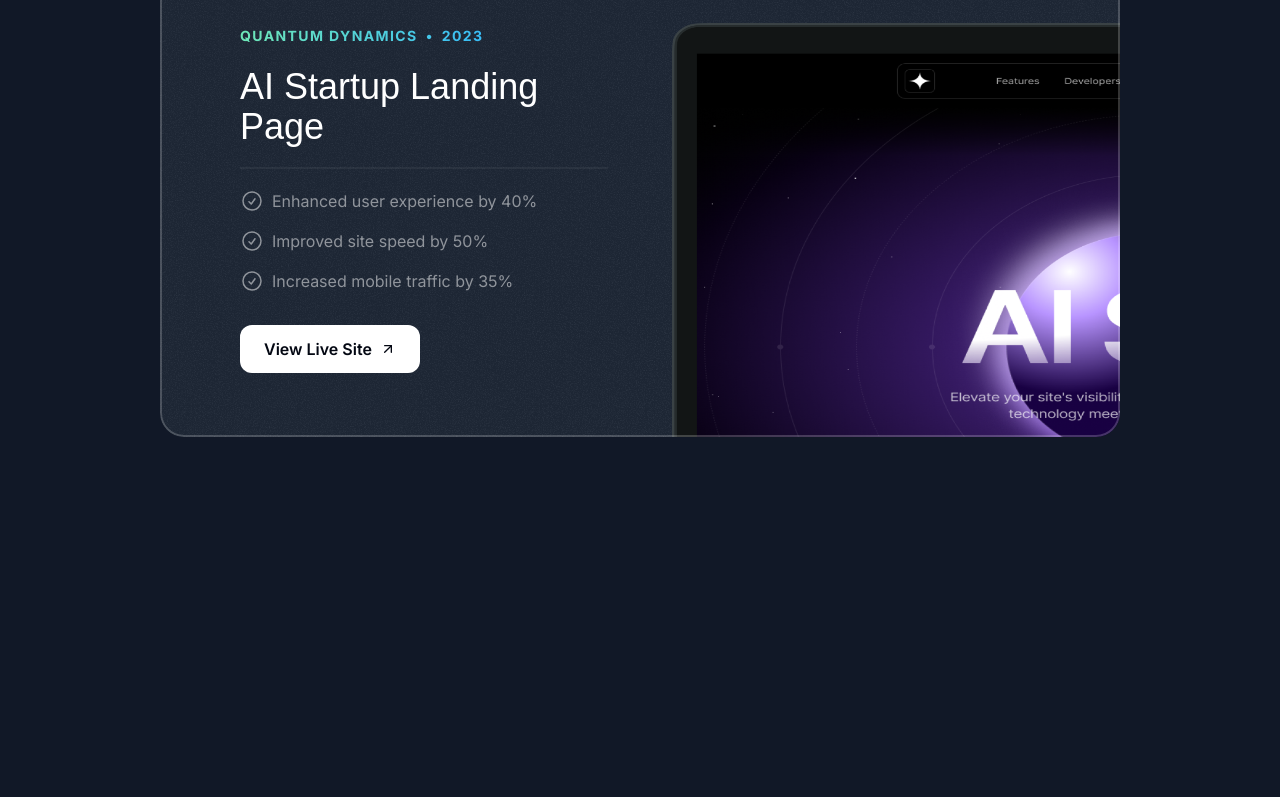
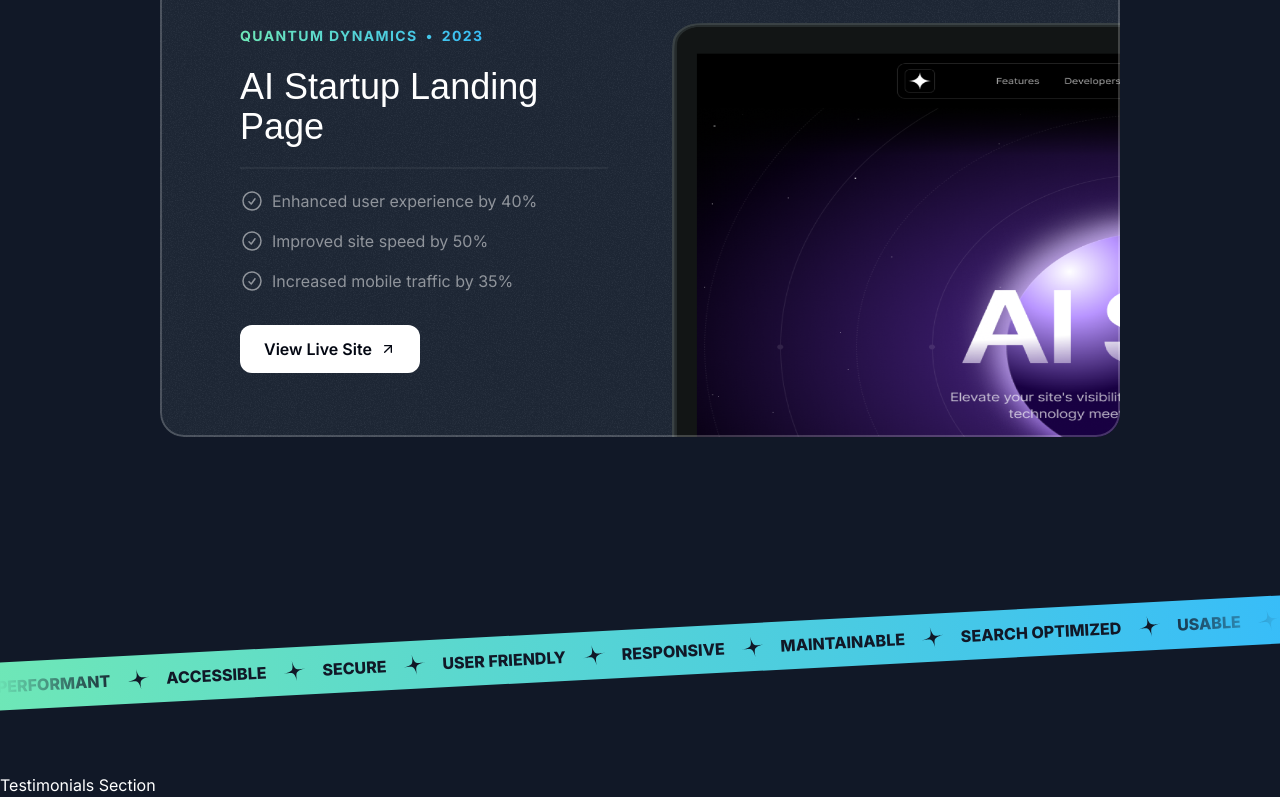
Before and after one commit to Shashivarunreddy/Portfolio-shashi, a Next.js app: page / in a window 1280 px wide. Shown: the part 2433-3230 px from the top of the page. Before the commit the page ends 2966 px from the top, so only its background shows below. Built offline with nearby package versions, Linux system fonts and the light colour scheme; a web font is replaced by a local one.

Commit message:
Tape Section

```diff
--- a/src/app/page.tsx
+++ b/src/app/page.tsx
@@ -1,6 +1,8 @@
 import { Header } from "@/sections/Header";
 import { HeroSection } from "@/sections/Hero";
 import { ProjectsSection } from "@/sections/Projects";
+import { TapeSection } from "@/sections/Tape";
+import { TestimonialsSection } from "@/sections/Testimonials";
 
 export default function Home() {
   return (
@@ -8,6 +10,8 @@
       <Header />
       <HeroSection />
       <ProjectsSection />
+      <TapeSection />
+      <TestimonialsSection />
     </div>
   );
 }
--- a/src/sections/Tape.tsx
+++ b/src/sections/Tape.tsx
@@ -1,3 +1,33 @@
+import StarIcon from "@/assets/icons/star.svg";
+
+const words = [
+  "Performant",
+  "Accessible",
+  "Secure",
+  "User Friendly",
+  "Responsive",
+  "Maintainable",
+  "Search Optimized",
+  "Usable",
+  "Reliable",
+  "Lightning-fast",
+];
+
 export const TapeSection = () => {
-  return <div>Tape Section</div>;
+  return (
+    <div className="py-16 lg:py-24 overflow-x-clip">
+      <div className="bg-gradient-to-r from-emerald-300 to-sky-400 -rotate-3 -mx-1">
+        <div className="flex [mask-image:linear-gradient(to_right,transparent,black_10%,black_90%,transparent)]">
+          <div className="flex gap-4 flex-none py-3">
+            {words.map((word) => (
+              <div key={word} className="inline-flex gap-4 items-center">
+                <span className="text-gray-900 uppercase font-extrabold">{word}</span>
+                <StarIcon className="size-6 text-gray-900 -rotate-12" />
+              </div>
+            ))}
+          </div>
+        </div>
+      </div>
+    </div>
+  );
 };
```
